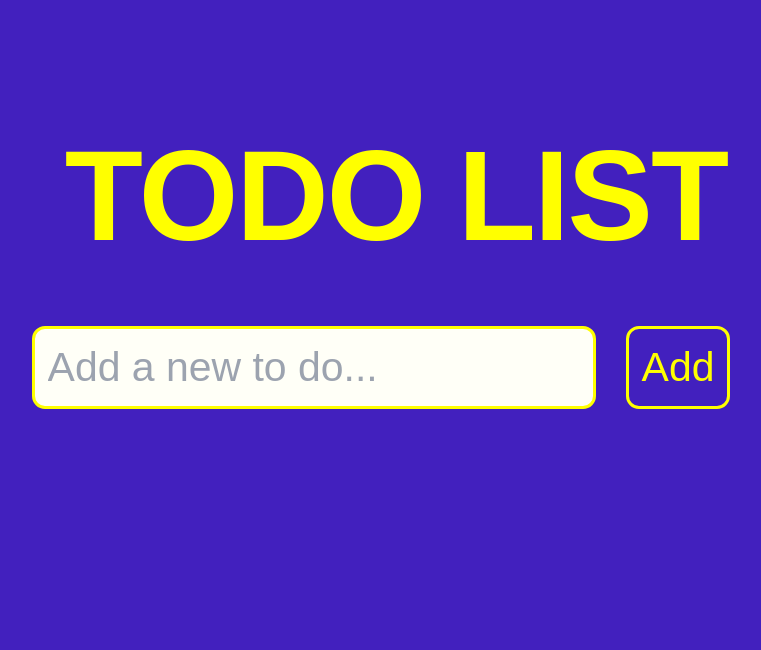
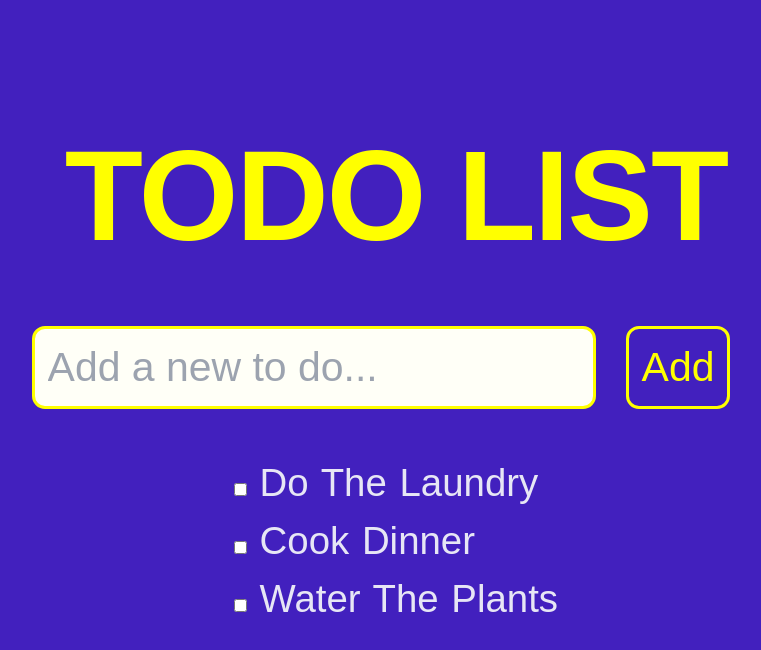
Before and after one commit to mervebalci/todo-list, a Next.js app: page / in a window 1280 px wide. Shown: the top 650 px of the page, without its empty margins (244-1005 px from the left). Built offline with nearby package versions, Linux system fonts and the light colour scheme.

Commit message:
Creating a component to read an existing list

```diff
--- a/app/page.js
+++ b/app/page.js
@@ -6,12 +6,11 @@ export default function Home() {
   function buttonClicked() {
     const userInput = document.getElementById("addInput").value
 
-    const newItem = <TodoItem value={userInput} />
+    const newItem = <Task value={userInput} />
 
     const container = document.getElementById('list');
     const root = createRoot(container);
     root.render(newItem)
-
   }
 
   return (
@@ -22,18 +21,13 @@ export default function Home() {
         <button id="addButton" onClick={buttonClicked}>Add</button>
       </div>
       <div id="todoList">
-        <ul id="list">
-
-        </ul>
+        <TodoList />
       </div>
     </main>
   );
 }
 
-function TodoItem({ value }) {
-  console.log("hey");
-  console.log(value);
-
+function Task({ value }) {
   return (
     <li>
       <label>
@@ -43,3 +37,15 @@ function TodoItem({ value }) {
     </li>
   );
 }
+
+function TodoList() {
+  const tasks = ['do the laundry', 'cook dinner', 'water the plants']
+
+  return (
+    <ul id="list">
+      {tasks.map((task, index) => (
+        <Task key={index} value={task} />
+      ))}
+    </ul>
+  );
+}
```
